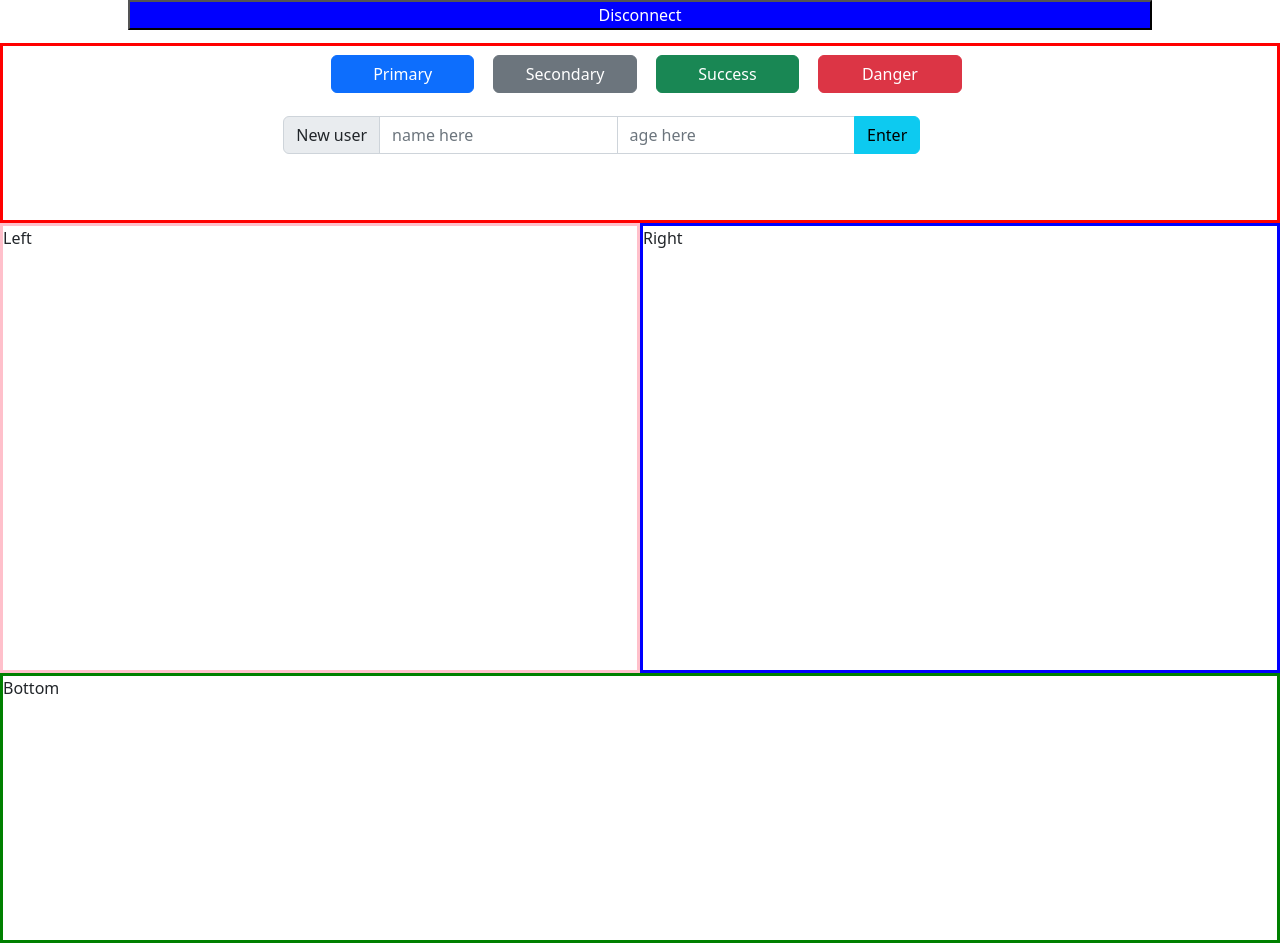
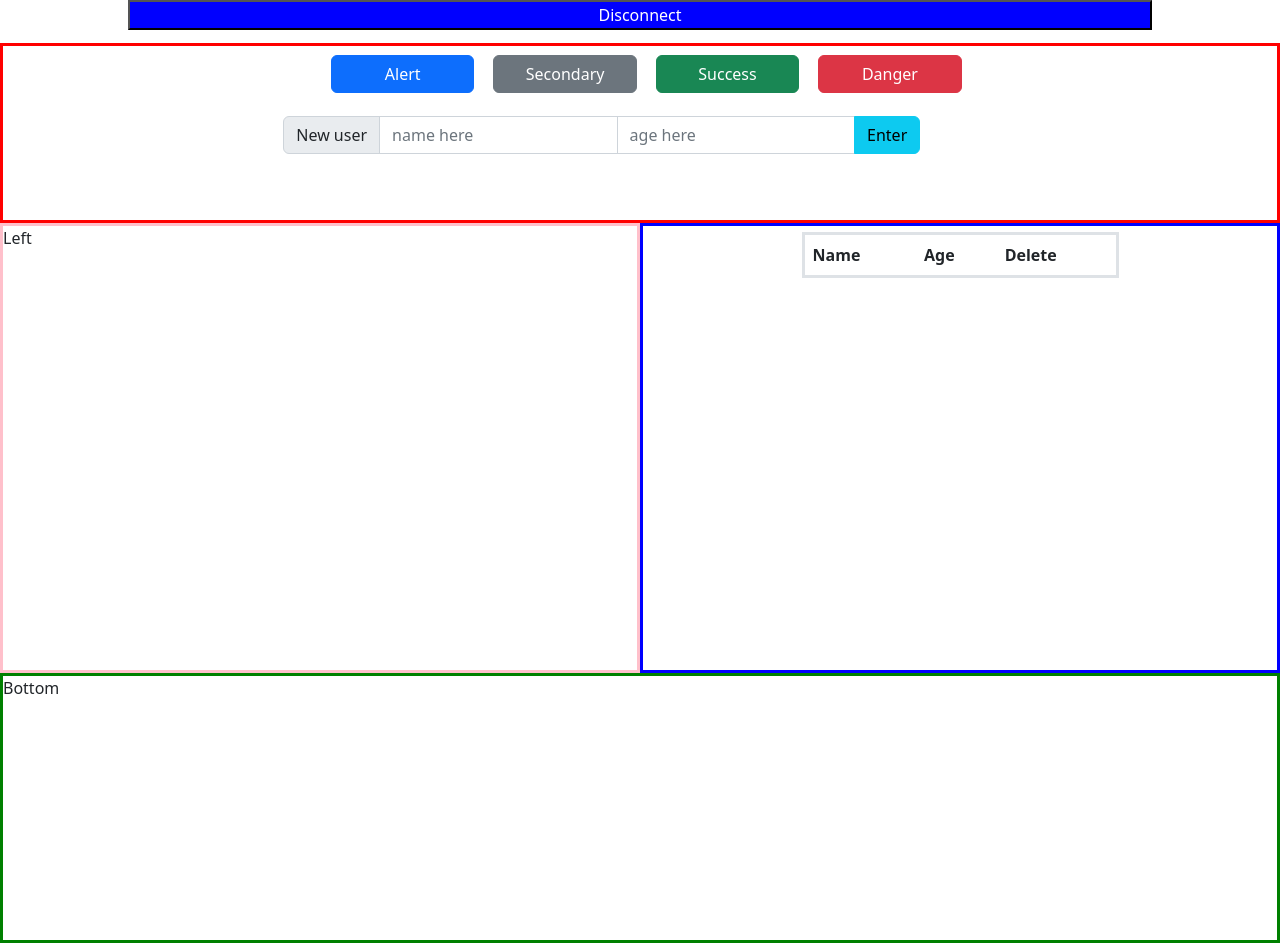
Before and after one commit to lauranuez/tutorial_vue, a Vue app: page / in a window 1280 px wide. Both pictures are taken after a click on the button "Connect". Built offline with nearby package versions, Linux system fonts and the light colour scheme.

Commit message:
Step5: Table, emitter, delete, icons

```diff
--- a/package.json
+++ b/package.json
@@ -10,9 +10,13 @@
   "dependencies": {
     "@popperjs/core": "^2.11.6",
     "bootstrap": "^5.2.3",
+    "bootstrap-icons": "^1.10.3",
+    "bootstrap-icons-vue": "^1.8.1",
     "bootstrap-vue-3": "^0.4.15",
     "core-js": "^3.6.5",
-    "vue": "^3.0.0"
+    "mitt": "^3.0.0",
+    "vue": "^3.0.0",
+    "vue-sweetalert2": "^5.0.5"
   },
   "devDependencies": {
     "@typescript-eslint/eslint-plugin": "^4.18.0",
--- a/src/components/Right.vue
+++ b/src/components/Right.vue
@@ -1,13 +1,31 @@
 <template>
-  <div class="rightStyle">Right</div>
+   <div class="rightStyle">
+        <b-table class = "myTable" :items="userList" :fields="['name', 'age', 'Delete']">
+            <template v-slot:cell(Delete)="{ item }">
+            <span><b-btn @click="deleteItem(item)"><i className="bi bi-trash3-fill" style='color:red'></i></b-btn></span>
+            </template>
+        </b-table>
+    </div>
 </template>
 
-<script lang="ts">
-import { defineComponent } from "vue";
+<script>
+import { defineComponent, ref, inject} from "vue";
 
 export default defineComponent({
   setup() {
-    return {};
+    let userList = ref([]);
+    const emitter = inject('emitter');
+    emitter.on ('newUser', (user)=>{
+        userList.value.push(user)
+        console.log ('List ',  userList.value)
+    });
+    function deleteItem (item) {
+        this.userList = this.userList.filter (user => user.name != item.name);
+    }
+    return {
+        userList,
+        deleteItem
+    };
   },
 });
 </script>
@@ -18,4 +36,10 @@
   border-color: blue;
   width: 50%
 }
+.myTable {
+    width:50%;
+    margin-left: 25%;
+    margin-top: 1%;
+    border-style: solid;
+}
 </style>
--- a/src/components/Top.vue
+++ b/src/components/Top.vue
@@ -1,26 +1,12 @@
 <template>
   <div class="topStyle">
     <div style="margin-left: 25%">
-      <b-button
-        @click="primaryClicked"
-        style="margin: 1%; width: 15%"
-        variant="primary"
-        >Primary</b-button
-      >
-      <b-button style="margin: 1%; width: 15%" variant="secondary"
-        >Secondary</b-button
-      >
-      <b-button style="margin: 1%; width: 15%" variant="success"
-        >Success</b-button
-      >
-      <b-button style="margin: 1%; width: 15%" variant="danger"
-        >Danger</b-button
-      >
+      <b-button @click="alertClicked" style="margin: 1%; width: 15%" variant="primary">Alert</b-button>
+      <b-button style="margin: 1%; width: 15%" variant="secondary">Secondary</b-button>
+      <b-button style="margin: 1%; width: 15%" variant="success">Success</b-button>
+      <b-button style="margin: 1%; width: 15%" variant="danger">Danger</b-button>
     </div>
-    <b-input-group
-      prepend="New user"
-      style="width: 50%; margin-left: 22%; margin-top: 1%"
-    >
+    <b-input-group prepend="New user" style="width: 50%; margin-left: 22%; margin-top: 1%">
       <b-form-input placeholder="name here" v-model="username"></b-form-input>
       <b-form-input placeholder="age here" v-model="age"></b-form-input>
       <b-input-group-append>
@@ -30,26 +16,29 @@
   </div>
 </template>
 
-<script lang="ts">
-import { defineComponent,ref } from "vue";
+<script >
+import { defineComponent, ref, inject } from "vue";
+import Swal from "sweetalert2";
 
 export default defineComponent({
   setup() {
-    let username= ref(undefined);
+    let username = ref(undefined);
     let age = ref(undefined);
-    function primaryClicked() {
-      console.log("Primary clicked");
+    const emitter = inject('emitter');
+    function alertClicked() {
+      Swal.fire("Alert clicked");
     }
-    function InputUsername(){
-        console.log('name: ', username.value, 'age: ', age.value);
-        username.value = undefined;
-        age.value = undefined;
+    function InputUsername() {
+      console.log("name: ", username.value, "age: ", age.value);
+      emitter.emit('newUser', {'name':username.value, 'age': age.value});
+      username.value = undefined;
+      age.value = undefined;
     }
     return {
-      primaryClicked,
+      alertClicked,
       InputUsername,
       username,
-      age
+      age,
     };
   },
 });
--- a/src/main.ts
+++ b/src/main.ts
@@ -2,9 +2,16 @@
 import App from './App.vue'
 import 'bootstrap/dist/css/bootstrap.css'
 import 'bootstrap-vue-3/dist/bootstrap-vue-3.css'
-import BootstrapVue3 from 'bootstrap-vue-3'
+import 'bootstrap-icons/font/bootstrap-icons.css'
+import BootstrapVue3  from 'bootstrap-vue-3'
+import  BootstrapVueIcons  from 'bootstrap-vue-3'
 
 
-const app = createApp(App)
-app.use(BootstrapVue3)
-app.mount('#app')
+import mitt from 'mitt';                  // Import mitt
+const emitter = mitt();                   // Initialize mitt
+
+const app = createApp(App);
+app.use(BootstrapVue3);
+app.use(BootstrapVueIcons);
+app.provide('emitter', emitter);
+app.mount('#app');
```
Also changed, not shown: 2 other files (tests, documents, lock files or other folders).
